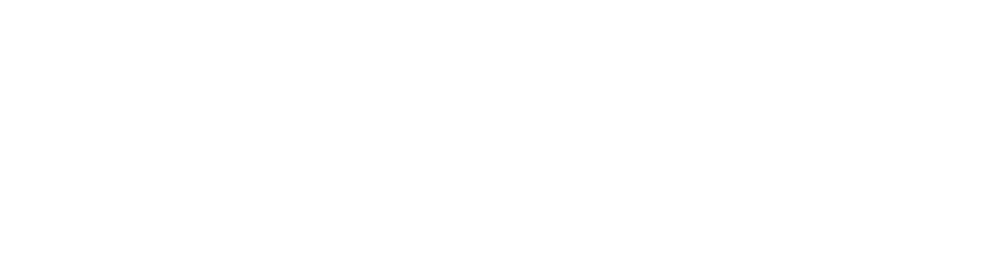
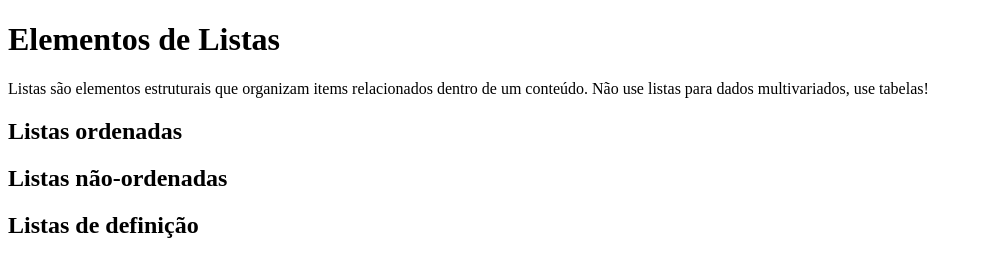
Before and after one commit to ufjf-dcc202/ufjf-dcc202-2025-1-b-atv03-RianCQ, a plain HTML site: page listas.html in a window 1280 px wide. Shown: the whole page, without its empty margins (0-982 px from the left). Drawn offline with Linux system fonts and the light colour scheme.

Commit message:
adiciona conteúdo de listas

```diff
--- a/listas.html
+++ b/listas.html
@@ -6,6 +6,10 @@
     <title>DCC202-Atividade 4- Listas: Rian Cesar Quintanilha</title>
 </head>
 <body>
-
+    <h1>Elementos de Listas</h1>
+    <p>Listas são elementos estruturais que organizam items relacionados dentro de um conteúdo. Não use listas para dados multivariados, use tabelas!</p>
+    <h2>Listas ordenadas</h2>
+    <h2>Listas não-ordenadas</h2>
+    <h2>Listas de definição</h2>
 </body>
 </html>
```
